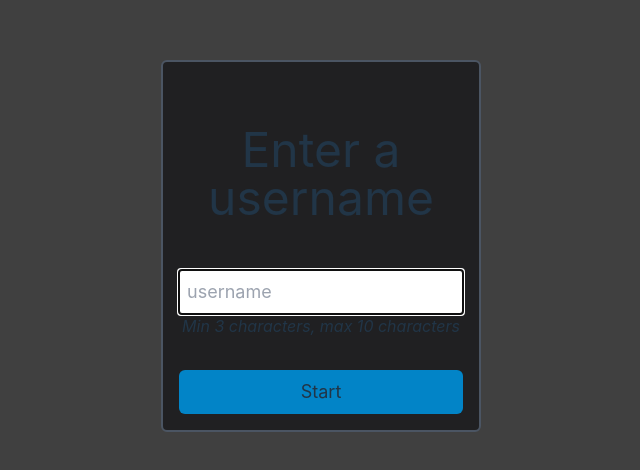
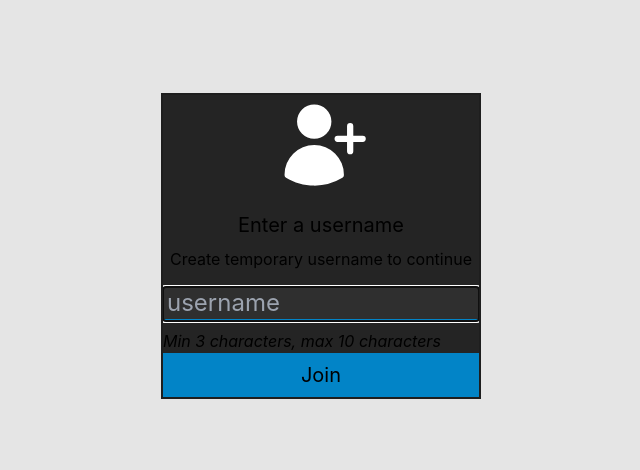
Before and after one commit to Ritek/tic-tac-toe-sockets, a React (Vite) app in the folder client/: page /1 in a window 1280 px wide. Shown: the part 154-624 px from the top of the page, without its empty margins (319-959 px from the left). Built offline with nearby package versions, Linux system fonts and the light colour scheme.

Commit message:
Replaced all remaining old modals to new ones

```diff
--- a/client/src/App.tsx
+++ b/client/src/App.tsx
@@ -1,7 +1,8 @@
 import React, { useState, useEffect } from 'react';
 import { socket } from './socket';
 import SessionStatus from './components/SessionStatus';
-import UsernameModal from './components/UsernameModal';
+// import UsernameModal from './components/UsernameModal';
+import UsernameModal from './components/Modals/UsernameModal';
 
 // import { useGetSessionQuery } from './globalApi';
 import { useGetSessionQuery } from './features/session/sessionApi';
@@ -30,11 +31,6 @@ function App(props: Props) {
             : setShowUsernameModal(false);
     }, [session]);
 
-    function closeModal(username: string) {
-        setShowUsernameModal(false);
-        connectToServer({username});
-    }
-
     function connectToServer(payload: SessionPayload) {
         socket.auth = { ...payload };
         socket.connect();
@@ -42,7 +38,11 @@ function App(props: Props) {
 
     return (
         <>
-            <UsernameModal isVisible={showUsernameModal} closeModal={closeModal} />
+            <UsernameModal
+                isVisible={showUsernameModal}
+                close={() => setShowUsernameModal(false)}
+                submit={(username) => connectToServer({username})}
+            />
             <div className='px-4'>
                 <SessionStatus />
                 { session ? props.children : null }
--- a/client/src/assets/svgs.tsx
+++ b/client/src/assets/svgs.tsx
@@ -6,6 +6,7 @@ const lockSvg   =   <svg><path d="M18 10H9V7c0-1.654 1.346-3 3-3s3 1.346 3 3h2c0
 const createSvg =   <svg><path fillRule="evenodd" d="M12 3.75a.75.75 0 01.75.75v6.75h6.75a.75.75 0 010 1.5h-6.75v6.75a.75.75 0 01-1.5 0v-6.75H4.5a.75.75 0 010-1.5h6.75V4.5a.75.75 0 01.75-.75z" clipRule="evenodd" /></svg>
 const joinSvg   =   <svg><path d="M5 5v14a1 1 0 0 0 1 1h3v-2H7V6h2V4H6a1 1 0 0 0-1 1zm14.242-.97-8-2A1 1 0 0 0 10 3v18a.998.998 0 0 0 1.242.97l8-2A1 1 0 0 0 20 19V5a1 1 0 0 0-.758-.97zM15 12.188a1.001 1.001 0 0 1-2 0v-.377a1 1 0 1 1 2 .001v.376z"></path></svg>;
 const playerSvg =   <svg><path d="M4.5 6.375a4.125 4.125 0 118.25 0 4.125 4.125 0 01-8.25 0zM14.25 8.625a3.375 3.375 0 116.75 0 3.375 3.375 0 01-6.75 0zM1.5 19.125a7.125 7.125 0 0114.25 0v.003l-.001.119a.75.75 0 01-.363.63 13.067 13.067 0 01-6.761 1.873c-2.472 0-4.786-.684-6.76-1.873a.75.75 0 01-.364-.63l-.001-.122zM17.25 19.128l-.001.144a2.25 2.25 0 01-.233.96 10.088 10.088 0 005.06-1.01.75.75 0 00.42-.643 4.875 4.875 0 00-6.957-4.611 8.586 8.586 0 011.71 5.157v.003z"/></svg>;
+const userAddSvg=   <svg><path d="M6.25 6.375a4.125 4.125 0 118.25 0 4.125 4.125 0 01-8.25 0zM3.25 19.125a7.125 7.125 0 0114.25 0v.003l-.001.119a.75.75 0 01-.363.63 13.067 13.067 0 01-6.761 1.873c-2.472 0-4.786-.684-6.76-1.873a.75.75 0 01-.364-.63l-.001-.122zM19.75 7.5a.75.75 0 00-1.5 0v2.25H16a.75.75 0 000 1.5h2.25v2.25a.75.75 0 001.5 0v-2.25H22a.75.75 0 000-1.5h-2.25V7.5z" /></svg>
 
 const crownSvg  =   <svg><path d="M11.219 3.375 8 7.399 4.781 3.375A1.002 1.002 0 0 0 3 4v15c0 1.103.897 2 2 2h14c1.103 0 2-.897 2-2V4a1.002 1.002 0 0 0-1.781-.625L16 7.399l-3.219-4.024c-.381-.474-1.181-.474-1.562 0zM5 19v-2h14.001v2H5zm10.219-9.375c.381.475 1.182.475 1.563 0L19 6.851 19.001 15H5V6.851l2.219 2.774c.381.475 1.182.475 1.563 0L12 5.601l3.219 4.024z"></path></svg>;
 
@@ -18,5 +19,7 @@ export {
     createSvg,
     joinSvg,
     playerSvg,
+    userAddSvg,
+
     crownSvg
 }
--- a/client/src/components/Game/Game.tsx
+++ b/client/src/components/Game/Game.tsx
@@ -26,8 +26,10 @@ import {
 
 import Board from './Board';
 import Chat from './Chat';
-import WinnerModal from './WinnerModal';
-import RematchModal from './RematchModal';
+// import WinnerModal from './WinnerModal';
+// import RematchModal from './RematchModal';
+import WinnerModal from '../Modals/WinnerModal';
+import RematchModal from '../Modals/RematchModal';
 
 function Game() {
   const location = useLocation();
@@ -86,17 +88,16 @@ function Game() {
     <div className="p-8 mb-28">
       <button className="p-2 bg-sky-500 hover:bg-sky-600 rounded-md" onClick={() => setShowWinnerModal(true)}>Show winner</button>
       <WinnerModal
-        closeModal={() => setShowWinnerModal(false)}
+        close={() => setShowWinnerModal(false)}
         isVisible={showWinnerModal}
-        winner={gameState?.winner}
-        hideAfter={3000}
+        winner={gameState?.winner!}
       />
 
       <button className="p-2 bg-sky-500 hover:bg-sky-600 rounded-md" onClick={() => setShowRematchModal(true)}>Show rematch</button>
       <RematchModal
-        closeModal={() => setShowRematchModal(false)}
-        choiceHandler={rematchHandler}
+        close={() => setShowRematchModal(false)}
         isVisible={showRematchModal}
+        submit={(rematch) => rematchHandler(rematch)}
       />
 
       <button className='p-2 bg-sky-500 hover:bg-sky-600 rounded-md'
--- a/client/src/components/ModalElements/ModalSvg.tsx
+++ b/client/src/components/ModalElements/ModalSvg.tsx
@@ -13,7 +13,7 @@ function ModalSvg(props: Props) {
         width={props.width || "70"}
         height={props.height || "70"}
         viewBox="0 0 24 24"
-        className={`fill-white m-auto ${props.className}`}
+        className={`m-auto ${props.className}`}
       >
       {props.children}
     </svg>
--- a/client/src/components/ModalElements/NativeModal.tsx
+++ b/client/src/components/ModalElements/NativeModal.tsx
@@ -15,6 +15,7 @@ type Props = {
   isVisible: boolean;
   close: () => void;
   children?: ReactNode;
+  hideAfter?: number;
   className?: string;
 }
 
@@ -28,9 +29,19 @@ function NativeModal(props: Props) {
   }, []);
 
   useEffect(() => {
+    // const hideTimeout = setTimeout(
+    //   () => props.close(),
+    //   props.hideAfter
+    // );
+
     props.isVisible
-        ? dialogRef.current?.showModal()
-        : dialogRef.current?.close()
+      ? dialogRef.current?.showModal()
+      : dialogRef.current?.close()
+
+    // return () => {
+    //   clearTimeout(hideTimeout);
+    //   hideTimeout;
+    // }
   }, [props.isVisible]);
 
   return (
--- a/client/src/components/Modals/CreateRoomModal.tsx
+++ b/client/src/components/Modals/CreateRoomModal.tsx
@@ -29,7 +29,7 @@ function CreateRoomModal(props: Props) {
   return (
     <NativeModal className="w-2/3 sm:1/4 md:w-1/4" isVisible={props.isVisible} close={props.close}>
       <NativeModal.CloseButton clickHandler={props.close}>{ closeSvg }</NativeModal.CloseButton>
-      <NativeModal.SVG height='100' width='100' className='mb-4'>{ createSvg }</NativeModal.SVG>
+      <NativeModal.SVG height='100' width='100' className='mb-4 fill-white'>{ createSvg }</NativeModal.SVG>
       <NativeModal.Title className='mb-2'>Create room</NativeModal.Title>
       <NativeModal.Text className='mb-4'>
           Please provide room name and password if necessery
--- a/client/src/components/Modals/JoinRoomModal.tsx
+++ b/client/src/components/Modals/JoinRoomModal.tsx
@@ -36,10 +36,9 @@ function JoinRoomModal(props: Props) {
   return (
     <NativeModal className="w-2/3 sm:1/4 md:w-1/4" isVisible={props.isVisible} close={props.close}>
       <NativeModal.CloseButton clickHandler={props.close}>{ closeSvg }</NativeModal.CloseButton>
-      {props.isPrivate
-        ? <NativeModal.SVG height='100' width='100' className='mb-4'>{ lockSvg }</NativeModal.SVG>
-        : <NativeModal.SVG height='100' width='100' className='mb-4'>{ joinSvg }</NativeModal.SVG>
-      }
+      <NativeModal.SVG height='100' width='100' className='mb-4 fill-white'>
+        { props.isPrivate ? lockSvg : joinSvg }
+      </NativeModal.SVG>
       <NativeModal.Text>You are about join room</NativeModal.Text>
       <NativeModal.Text className='mb-4'>
         <b>"{ props.selectedRoomName }"</b>
--- /dev/null
+++ b/client/src/components/Modals/RematchModal.tsx
@@ -0,0 +1,27 @@
+import React, { ReactNode } from 'react';
+
+import NativeModal from '../ModalElements/NativeModal';
+
+type Props = {
+  isVisible: boolean;
+  close: () => void;
+  children?: ReactNode;
+  submit: (rematch: boolean) => void;
+  className?: string;
+}
+
+function RematchModal(props: Props) {
+  return (
+    <NativeModal className="w-2/3 sm:1/4 md:w-1/4" isVisible={props.isVisible} close={props.close}>
+      <NativeModal.Title className='mb-2'>Rematch?</NativeModal.Title>
+      <NativeModal.Text>Oponent is asking for rematch</NativeModal.Text>
+      <NativeModal.Text className='mb-4'>Would you like to play again?</NativeModal.Text>
+      <div className='flex flex-row gap-2'>
+        <NativeModal.SubmitButton onClick={() => props.submit(true)}>Yes</NativeModal.SubmitButton>
+        <NativeModal.SubmitButton onClick={() => props.submit(false)}>No</NativeModal.SubmitButton>
+      </div>
+    </NativeModal>
+  );
+}
+
+export default RematchModal;
--- /dev/null
+++ b/client/src/components/Modals/UsernameModal.tsx
@@ -0,0 +1,42 @@
+import React, { ReactNode } from 'react';
+import { userAddSvg } from '../../assets/svgs';
+
+import NativeModal from '../ModalElements/NativeModal';
+
+type Props = {
+    isVisible: boolean;
+    close: () => void;
+    children?: ReactNode;
+    className?: string;
+    submit: (username: string) => void;
+}
+
+function hasUsername(obj: Record<string, any>): obj is {username: string} {
+    return 'username' in obj;
+}
+
+function UsernameModal(props: Props) {
+
+    function handleSubmit(obj: Record<string, any>) {
+        if (hasUsername(obj)) {
+            props.submit(obj.username);
+        }
+    }
+
+    return (
+        <NativeModal className="w-2/3 sm:1/4 md:w-1/4" isVisible={props.isVisible} close={props.close}>
+          <NativeModal.SVG height='100' width='100' className='mb-4 fill-white'>{ userAddSvg }</NativeModal.SVG>
+          <NativeModal.Title className='mb-2'>Enter a username</NativeModal.Title>
+          <NativeModal.Text className='mb-4'>
+            Create temporary username to continue
+          </NativeModal.Text>
+          <NativeModal.Input type='text' minLength={3} maxLength={10} name='username'
+            placeholder='username' className='mb-2 invalid:bg-rose-700'
+          />
+          <i>Min 3 characters, max 10 characters</i>
+          <NativeModal.SubmitButton onClick={handleSubmit}>Join</NativeModal.SubmitButton>
+        </NativeModal>
+      );
+}
+
+export default UsernameModal;
--- /dev/null
+++ b/client/src/components/Modals/WinnerModal.tsx
@@ -0,0 +1,31 @@
+import React, { ReactNode } from 'react';
+import { crownSvg } from '../../assets/svgs';
+
+import NativeModal from '../ModalElements/NativeModal';
+
+type Props = {
+    isVisible: boolean;
+    close: () => void;
+    children?: ReactNode;
+    winner: string;
+    className?: string;
+}
+
+function WinnerModal(props: Props) {
+  return (
+    <NativeModal className="w-2/3 sm:1/4 md:w-1/4" isVisible={props.isVisible} close={props.close}>
+        <NativeModal.SVG height='100' width='100' className='mb-4 fill-sky-600'>{ crownSvg }</NativeModal.SVG>
+        <NativeModal.Title className='mb-2'>GAME OVER</NativeModal.Title>
+        <NativeModal.Text className='mb-4'>
+            {
+                props.winner === 'draw'
+                    ? 'Game ends with a draw'
+                    : `${props.winner} won!`
+            }
+        </NativeModal.Text>
+        <button onClick={props.close} className='w-full p-2 bg-sky-600 hover:bg-sky-500 text-xl'>OK</button>
+    </NativeModal>
+  );
+}
+
+export default WinnerModal;
```
